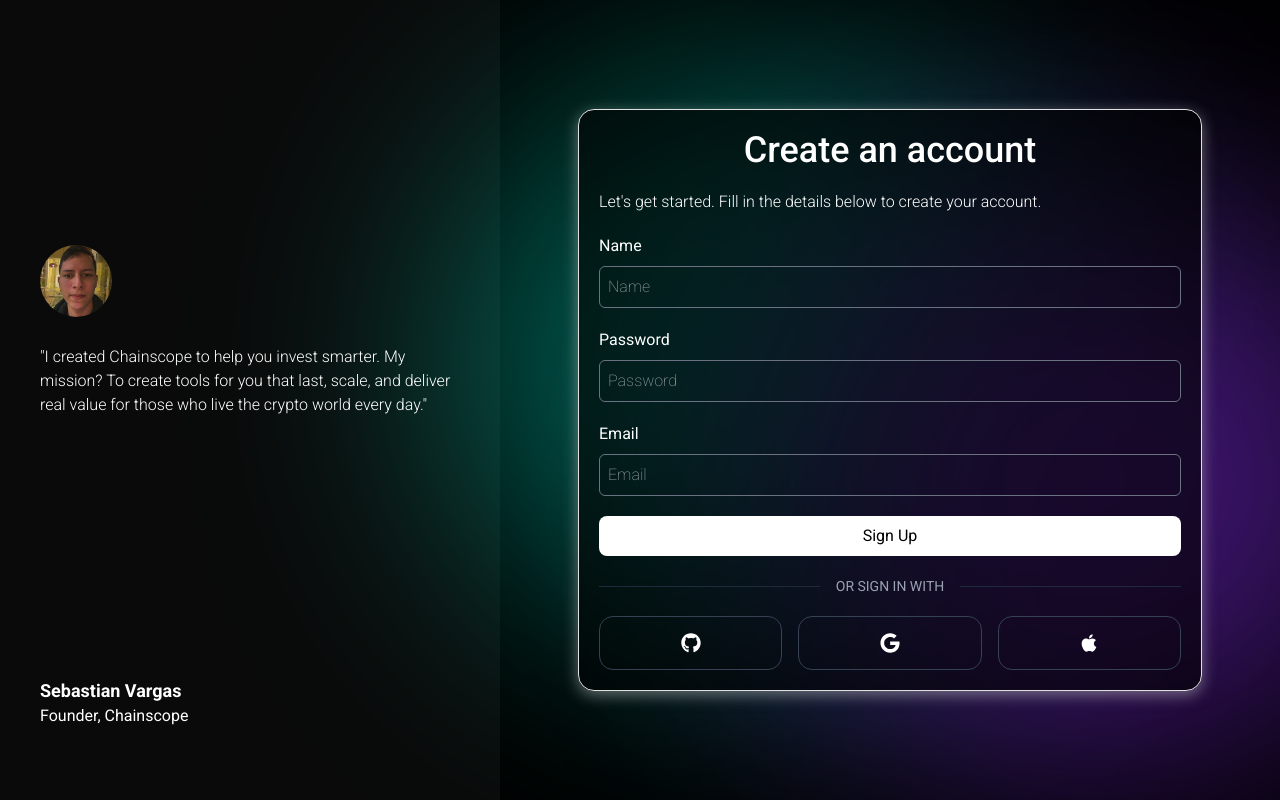
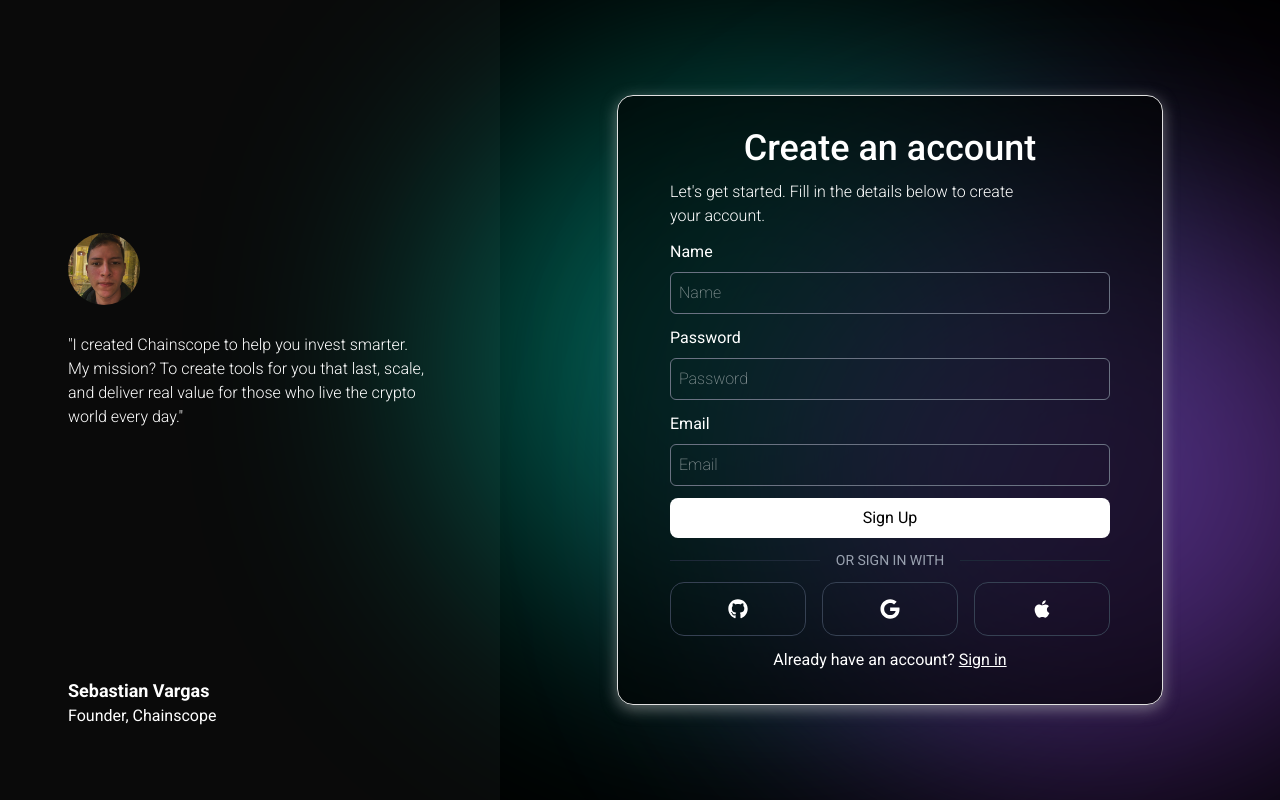
Before and after one commit to Orionexuss/chainscope, a Next.js app in the folder frontend/: page /auth/register in a window 1280 px wide. Built offline with nearby package versions, Linux system fonts and the light colour scheme.

Commit message:
feat: improve UI and add smooth scroll behavior in the register form

```diff
--- a/frontend/app/globals.css
+++ b/frontend/app/globals.css
@@ -139,6 +139,10 @@
   }
 }
 
+@utility no-scrollbar {
+  @apply [scrollbar-width:none] [&::-webkit-scrollbar]:hidden;
+}
+
 @utility hero-container {
   @apply flex h-screen flex-col gap-7 px-3 py-[8vh] text-center text-white sm:gap-[4vh] lg:py-[1vw];
 }
--- a/frontend/components/auth/RegisterForm.tsx
+++ b/frontend/components/auth/RegisterForm.tsx
@@ -1,5 +1,6 @@
+"use client";
 import Image from "next/image";
-import React from "react";
+import React, { useEffect, useRef } from "react";
 import { FaApple, FaGithub, FaGoogle } from "react-icons/fa";
 
 interface InputFieldProps {
@@ -27,14 +28,14 @@
 
 const CreatorText: React.FC = () => (
   <div className="hidden h-full flex-1 items-center justify-center bg-neutral-950 px-5 sm:flex">
-    <div className="flex h-full w-full flex-col gap-7 rounded-2xl px-5 py-3 text-white">
+    <div className="flex h-full w-full flex-col gap-7 rounded-2xl px-12 py-3 text-white">
       <div className="h-18 w-18 mt-auto overflow-hidden rounded-full">
         <Image
           src="/Me.jpg"
           className="h-full w-full object-fill"
           alt="creator"
-          width={50}
-          height={50}
+          width={80}
+          height={80}
         />
       </div>
       <p className="z-10 clear-left font-light">
@@ -54,25 +55,36 @@
   "flex flex-1 cursor-pointer justify-center rounded-xl border border-gray-700 p-4 text-white";
 
 const RegisterForm: React.FC = () => {
+  const formRef = useRef<HTMLDivElement | null>(null);
+
+  useEffect(() => {
+    if (formRef.current) {
+      formRef.current.scrollIntoView({ behavior: "smooth", block: "center" });
+    }
+  }, []);
+
   return (
     <div className="font-roboto relative flex h-screen w-screen items-center overflow-hidden">
       {/* Background blobs */}
       <div className="bg-primary pointer-events-none absolute left-[35%] top-[10%] h-[35rem] w-[40rem] rounded-full opacity-50 blur-[8rem] filter" />
-      <div className="pointer-events-none absolute bottom-[5%] left-[60%] h-[35rem] w-[40rem] rounded-full bg-[#441578] opacity-90 blur-[8rem] filter" />
+      <div className="pointer-events-none absolute bottom-[5%] left-[60%] h-[35rem] w-[40rem] rounded-full bg-[#7c3fbe] opacity-60 blur-[8rem] filter" />
 
       <CreatorText />
 
-      <div className="flex-1/4 py-15 z-10 flex h-screen justify-center text-white sm:h-fit sm:py-0">
-        <div className="z-1 flex h-full flex-col justify-center gap-5 rounded-2xl border border-[#E0E0E0] bg-[rgba(0,0,0,0.6)] p-8 px-4 shadow-[0_4px_15px_rgba(198,198,198,0.5)] sm:w-[80%] sm:p-5">
+      <div className="flex-1/4 z-10 flex h-full items-center justify-center overflow-auto py-10 text-white">
+        <div
+          className="sm:px-13 flex min-h-fit flex-col gap-3 rounded-2xl border border-[#E0E0E0] bg-[rgba(0,0,0,0.6)] p-8 px-4 shadow-[0_4px_15px_rgba(198,198,198,0.5)] sm:w-[70%]"
+          ref={formRef}
+        >
           <div className="flex justify-center">
             <h1 className="text-4xl font-medium">Create an account</h1>
           </div>
 
-          <p className="font-light">
+          <p className="max-w-[80%] font-light">
             Let's get started. Fill in the details below to create your account.
           </p>
 
-          <form className="flex flex-col gap-5">
+          <form className="flex flex-col gap-3">
             <InputField label="Name" id="name" type="text" />
             <InputField label="Password" id="password" type="password" />
             <InputField label="Email" id="email" type="email" />
@@ -107,6 +119,14 @@
                 <FaApple size={20} />
               </button>
             </div>
+            <div className="flex justify-center">
+              <span>
+                Already have an account?{" "}
+                <a href="" className="underline">
+                  Sign in
+                </a>
+              </span>
+            </div>
           </form>
         </div>
       </div>
```
